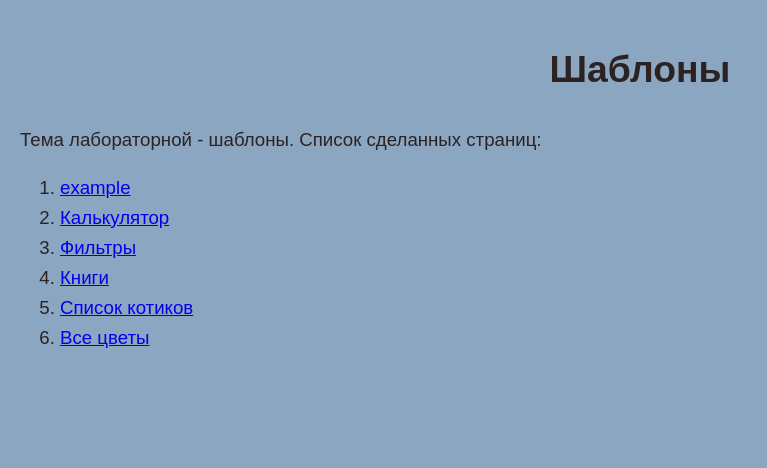
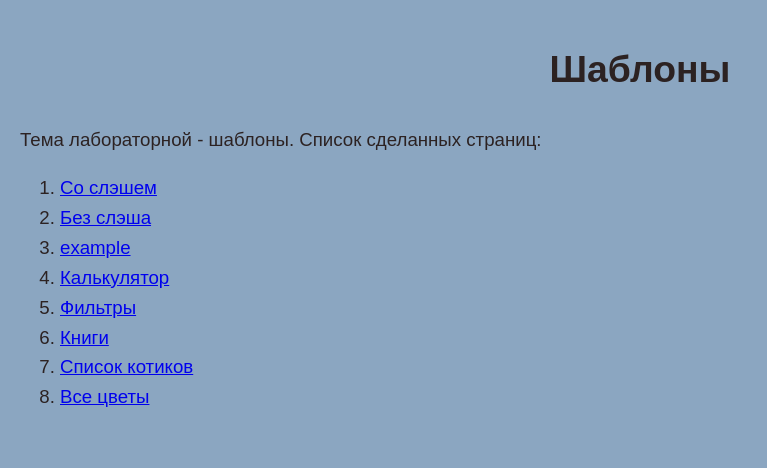
Before and after one commit to Keller-An/web-back-labs, a Flask app: page /lab2/ in a window 1280 px wide. Shown: the part 112-580 px from the top of the page, without its empty margins (0-767 px from the left). Run offline with Flask 3, Linux system fonts and the light colour scheme.

Commit message:
Правки

```diff
--- a/templates/lab2.html
+++ b/templates/lab2.html
@@ -8,6 +8,8 @@
     <h1>Шаблоны</h1>
     <div>Тема лабораторной - шаблоны. Список сделанных страниц:</div>
     <ol>
+        <li><a href="/lab2/a/">Со слэшем</a></li>
+        <li><a href="/lab2/a">Без слэша</a></li>
         <li><a href="/lab2/example">example</a></li>
         <li><a href="/lab2/calc/">Калькулятор</a></li>
         <li><a href="/lab2/filters">Фильтры</a></li>
```
